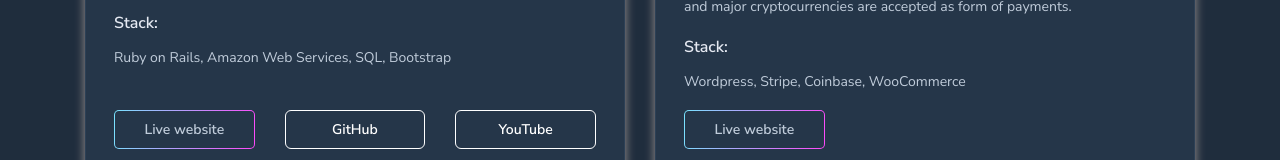
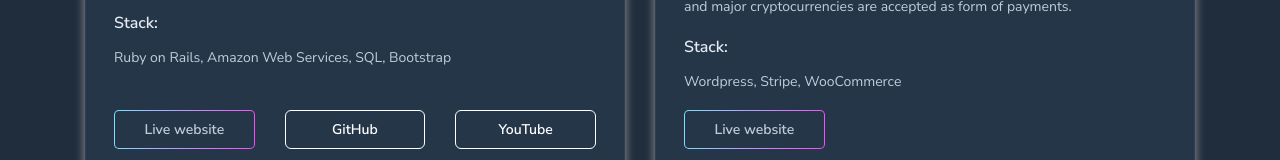
Before and after one commit to plabradorjr/pancho-dot-lol, a React (Create React App) app: page / in a window 1280 px wide. Shown: the part 770-930 px from the top of the page. Built offline with nearby package versions, Linux system fonts and the light colour scheme.

Commit message:
removed coinbase

```diff
--- a/src/pages/Portfolio.js
+++ b/src/pages/Portfolio.js
@@ -69,7 +69,7 @@
                             Users around the world can purchase t-shirts and
                             all the fullfillments are automated. Credit cards and
                             major cryptocurrencies are accepted as form of payments."
-              stack={"Wordpress, Stripe, Coinbase, WooCommerce"}
+              stack={"Wordpress, Stripe, WooCommerce"}
               website="https://shill.lol"
               // image={portfolio4}
             />
```
